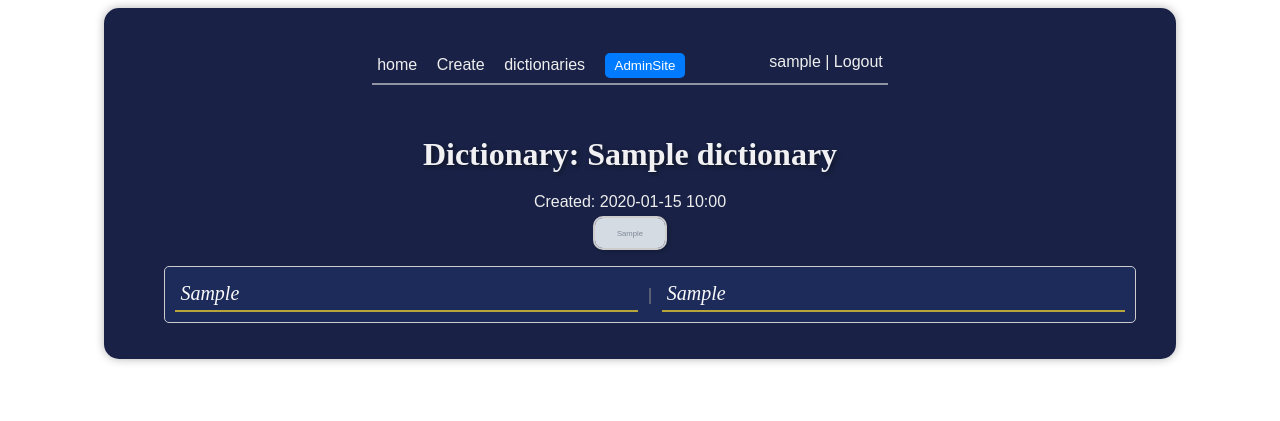
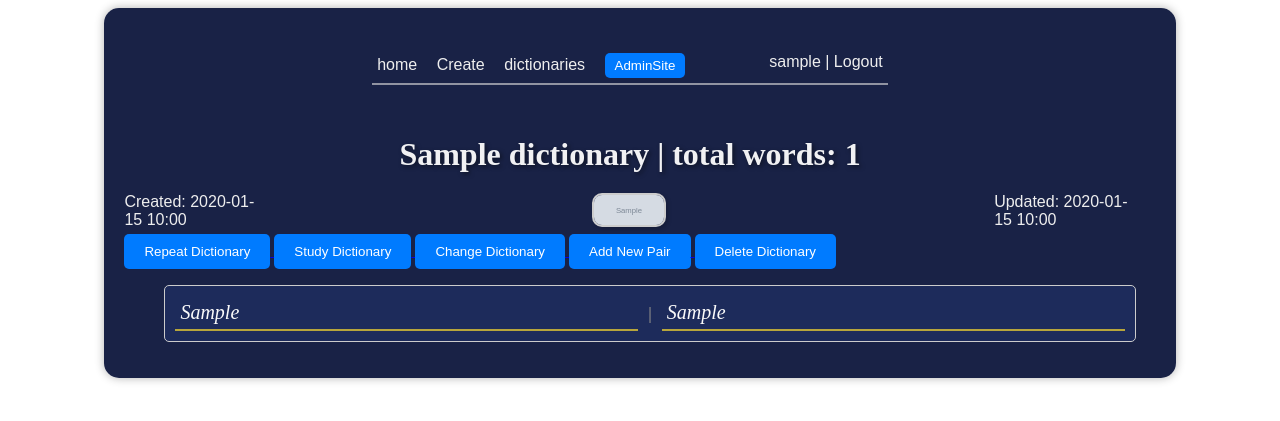
Before and after one commit to F-redy/assistant_in_learning_new_words, a Django app: a page that uses templates/words/show_dictionary.html in a window 1280 px wide. Shown: the top 421 px of the page. Run offline with Django 4.2, Linux system fonts and the light colour scheme; a user stored in the database is signed in; tables that the repository leaves empty hold one stand-in row (values such as "Sample post"); grey boxes marked "Sample" are stand-in pictures.

Commit message:
add button Repeat Study Change Add New Pair Delete

```diff
--- a/templates/words/show_dictionary.html
+++ b/templates/words/show_dictionary.html
@@ -7,9 +7,10 @@
 
 {% block content %}
 
-    <h1>Dictionary: {{ dictionary.title }}</h1>
+    <h1>{{ dictionary.title }} | total words: {{ dictionary.count_words }}</h1>
 
-    <span class="time-created">Created: {{ dictionary.created_at|date:"Y-m-d H:i" }}</span>
+    <div class="time-created">
+        <span>Created: {{ dictionary.created_at|date:"Y-m-d H:i" }}</span>
 
         <div class="centered-image">
             {% if dictionary.image %}
@@ -18,6 +19,34 @@
                 <img src="{% static 'my_project/dictionary/img/words_header.png' %}" alt="dictionary image">
             {% endif %}
         </div>
+
+        <span>Updated: {{ dictionary.updated_at|date:"Y-m-d H:i" }}</span>
+    </div>
+
+
+    <div class="button-container">
+        <a href="{% url 'words:repeat_words' dictionary.slug %}">
+            <button type="button">Repeat Dictionary</button>
+        </a>
+
+        <a href="#">
+            <button type="button">Study Dictionary</button>
+        </a>
+
+        <a href="{% url 'words:update_dictionary' dictionary.slug %}">
+            <button type="button">Change Dictionary</button>
+        </a>
+
+        <a href="{% url 'words:add_new_words' %}">
+            <button type="button">Add New Pair</button>
+        </a>
+
+        <a href="{% url 'words:delete_dictionary' dict_slug %}">
+            <button type="button" class="delete-button">Delete Dictionary</button>
+        </a>
+    </div>
+
+
 
     <div class="words">
         <ul>
```
Lines whose indentation alone changed are shown as unchanged.
